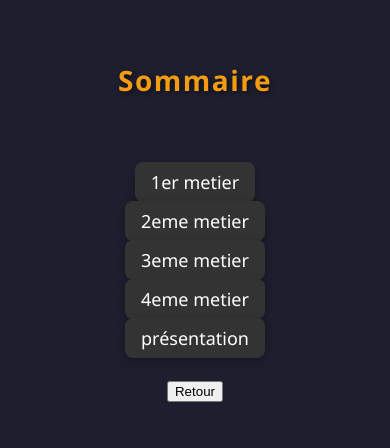
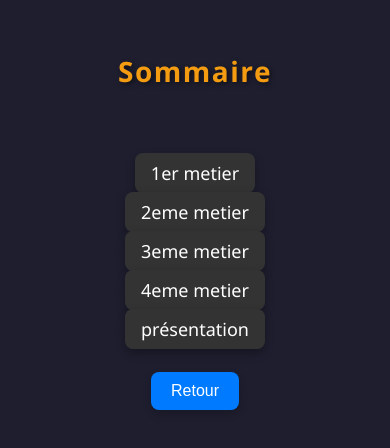
Before and after one commit to Sarah-bar-elh/Mission1, a plain HTML site: page index.html in a window 390 px wide. Shown: the part 200-648 px from the top of the page. Drawn offline with Linux system fonts and the light colour scheme.

Commit message:
Update tp1.css

```diff
--- a/tp1.css
+++ b/tp1.css
@@ -62,4 +62,22 @@ ul li a:hover {
         font-size: 18px;
         padding: 8px 16px;
     }
+
+button {
+    padding: 10px 20px;
+    font-size: 16px;
+    border: none;
+    border-radius: 8px;
+    background-color: #007bff; /* Couleur de fond */
+    color: #ffffff; /* Couleur du texte */
+    cursor: pointer;
+    box-shadow: 0 4px 8px rgba(0, 0, 0, 0.2); /* Ombre pour l'effet 3D */
+    transition: background-color 0.3s ease;
 }
+
+button:hover {
+    background-color: #0056b3; /* Changement de couleur au survol */
+    transform: scale(1.05); /* Légère mise en avant au survol */
+}
+
+}
```
